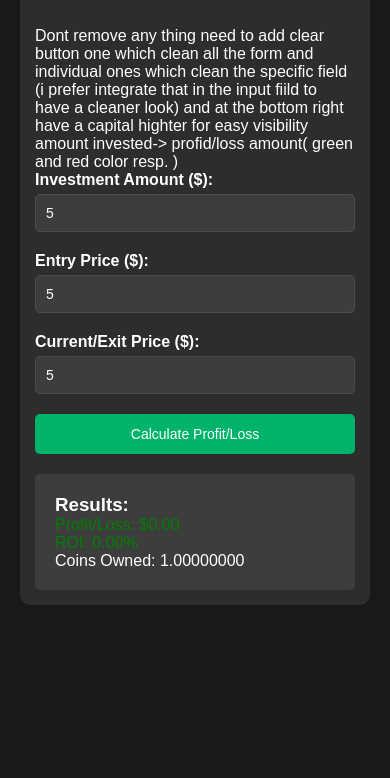
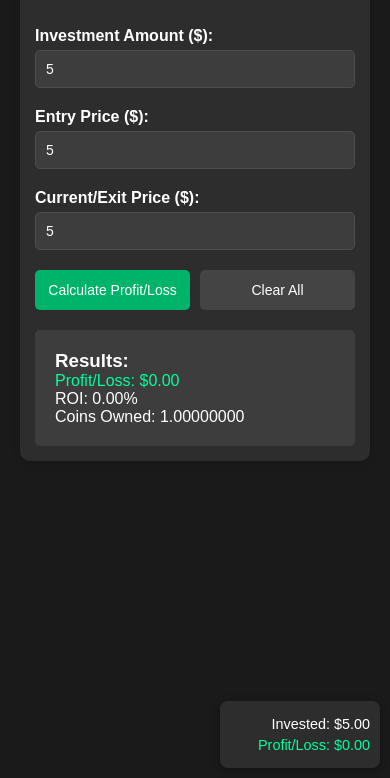
Before and after one commit to Insane-khalsa-998/what_is_my_profit, a plain HTML site: page index.html in a window 390 px wide. Both pictures are taken after typing "5", "5", "5" into the empty fields and a click on the button "Calculate Profit/Loss". Shown: the part 66-844 px from the top of the page. Drawn offline with Linux system fonts and the light colour scheme.

Commit message:
Extra text fixed index.html

```diff
--- a/index.html
+++ b/index.html
@@ -5,13 +5,14 @@
     <meta name="viewport" content="width=device-width, initial-scale=1.0">
     <title>Crypto Profit Calculator</title>
     <style>
-        /* Modern color scheme and responsive design */
         :root {
             --primary-color: #00ff9d;
             --secondary-color: #00b36b;
             --background-color: #1a1a1a;
             --card-color: #2d2d2d;
             --text-color: #ffffff;
+            --negative-red: #ff4444;
+            --positive-green: #00ff9d;
         }
 
         * {
@@ -44,6 +45,7 @@
         }
 
         .input-group {
+            position: relative;
             margin-bottom: 20px;
         }
 
@@ -62,6 +64,26 @@
             font-size: 16px;
             background-color: #3d3d3d;
             color: var(--text-color);
+        }
+
+        .clear-field {
+            position: absolute;
+            right: 10px;
+            top: 35px;
+            cursor: pointer;
+            color: #666;
+            font-weight: bold;
+            display: none;
+        }
+
+        .input-group:hover .clear-field {
+            display: block;
+        }
+
+        .button-group {
+            display: flex;
+            gap: 10px;
+            margin-bottom: 20px;
         }
 
         button {
@@ -93,7 +115,26 @@
             display: block;
         }
 
-        /* Responsive design for mobile devices */
+        #summaryBox {
+            position: fixed;
+            bottom: 20px;
+            right: 20px;
+            background: var(--card-color);
+            padding: 15px;
+            border-radius: 8px;
+            box-shadow: 0 2px 10px rgba(0,0,0,0.3);
+            min-width: 200px;
+            text-align: right;
+        }
+
+        .summary-item {
+            margin: 5px 0;
+            font-size: 0.9em;
+        }
+
+        .profit { color: var(--positive-green); }
+        .loss { color: var(--negative-red); }
+
         @media (max-width: 480px) {
             .container {
                 padding: 15px;
@@ -106,6 +147,13 @@
             input, select, button {
                 font-size: 14px;
             }
+
+            #summaryBox {
+                bottom: 10px;
+                right: 10px;
+                padding: 10px;
+                min-width: 160px;
+            }
         }
     </style>
 </head>
@@ -113,23 +161,28 @@
     <div class="container">
         <h1>Crypto Profit Calculator</h1>
 
-    Dont remove any thing need to add clear button one which clean all the form and individual ones which clean the specific field (i prefer integrate that in the input fiild to have a cleaner look) and at the bottom right have a capital highter for easy visibility amount invested-> profid/loss amount( green and red color resp. )
         <div class="input-group">
             <label for="investment">Investment Amount ($):</label>
             <input type="number" id="investment" placeholder="Enter your investment amount">
+            <span class="clear-field" onclick="clearField('investment')">×</span>
         </div>
 
         <div class="input-group">
             <label for="oldPrice">Entry Price ($):</label>
             <input type="number" id="oldPrice" placeholder="Enter the price you bought at">
+            <span class="clear-field" onclick="clearField('oldPrice')">×</span>
         </div>
 
         <div class="input-group">
             <label for="newPrice">Current/Exit Price ($):</label>
             <input type="number" id="newPrice" placeholder="Enter the current or selling price">
+            <span class="clear-field" onclick="clearField('newPrice')">×</span>
         </div>
 
-        <button onclick="calculateProfit()">Calculate Profit/Loss</button>
+        <div class="button-group">
+            <button onclick="calculateProfit()">Calculate Profit/Loss</button>
+            <button onclick="clearAll()" style="background-color: #444">Clear All</button>
+        </div>
 
         <div class="result" id="result">
             <h3>Results:</h3>
@@ -139,41 +192,61 @@
         </div>
     </div>
 
+    <div id="summaryBox">
+        <div class="summary-item" id="summaryInvestment">Invested: $0.00</div>
+        <div class="summary-item" id="summaryProfit">Profit/Loss: $0.00</div>
+    </div>
+
     <script>
         function calculateProfit() {
-            // Get input values
             const investment = parseFloat(document.getElementById('investment').value);
             const oldPrice = parseFloat(document.getElementById('oldPrice').value);
             const newPrice = parseFloat(document.getElementById('newPrice').value);
 
-
-            // Validate inputs
             if (!investment || !oldPrice || !newPrice) {
                 alert('Please fill in all fields with valid numbers');
                 return;
             }
 
-            // Calculate results
             const numberOfCoins = investment / oldPrice;
             const currentValue = numberOfCoins * newPrice;
             const profitLoss = currentValue - investment;
             const roi = (profitLoss / investment) * 100;
 
-            // Display results
-            const resultDiv = document.getElementById('result');
+            // Update main results
             const profitLossElement = document.getElementById('profitLoss');
-            const roiElement = document.getElementById('roi');
-            const coinsElement = document.getElementById('coins');
+            profitLossElement.textContent = `Profit/Loss: $${profitLoss.toFixed(2)}`;
+            profitLossElement.style.color = profitLoss >= 0 ? 'var(--positive-green)' : 'var(--negative-red)';
 
-            profitLossElement.textContent = `Profit/Loss: $${profitLoss.toFixed(2)}`;
-            profitLossElement.style.color = profitLoss >= 0 ? 'green' : 'red';
+            document.getElementById('roi').textContent = `ROI: ${roi.toFixed(2)}%`;
+            document.getElementById('coins').textContent = `Coins Owned: ${numberOfCoins.toFixed(8)}`;
+            document.getElementById('result').classList.add('show');
 
-            roiElement.textContent = `ROI: ${roi.toFixed(2)}%`;
-            roiElement.style.color = roi >= 0 ? 'green' : 'red';
+            // Update summary box
+            document.getElementById('summaryInvestment').textContent = `Invested: $${investment.toFixed(2)}`;
+            const summaryProfit = document.getElementById('summaryProfit');
+            summaryProfit.textContent = `Profit/Loss: $${profitLoss.toFixed(2)}`;
+            summaryProfit.className = `summary-item ${profitLoss >= 0 ? 'profit' : 'loss'}`;
+        }
 
-            coinsElement.textContent = `Coins Owned: ${numberOfCoins.toFixed(8)}`;
+        function clearField(fieldId) {
+            document.getElementById(fieldId).value = '';
+            document.getElementById('result').classList.remove('show');
+            updateSummaryOnClear();
+        }
 
-            resultDiv.classList.add('show');
+        function clearAll() {
+            document.getElementById('investment').value = '';
+            document.getElementById('oldPrice').value = '';
+            document.getElementById('newPrice').value = '';
+            document.getElementById('result').classList.remove('show');
+            updateSummaryOnClear();
+        }
+
+        function updateSummaryOnClear() {
+            document.getElementById('summaryInvestment').textContent = 'Invested: $0.00';
+            document.getElementById('summaryProfit').textContent = 'Profit/Loss: $0.00';
+            document.getElementById('summaryProfit').className = 'summary-item';
         }
     </script>
 </body>
```
